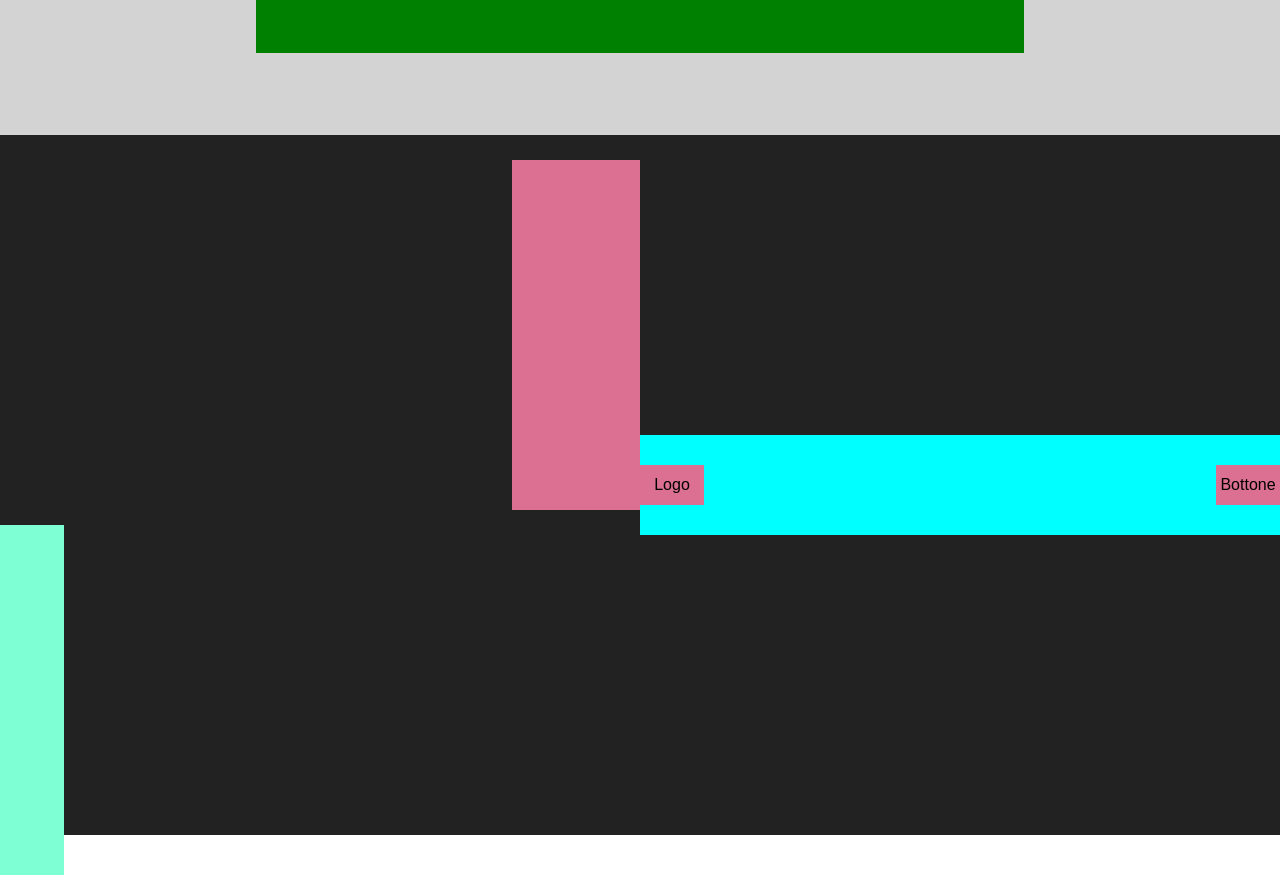
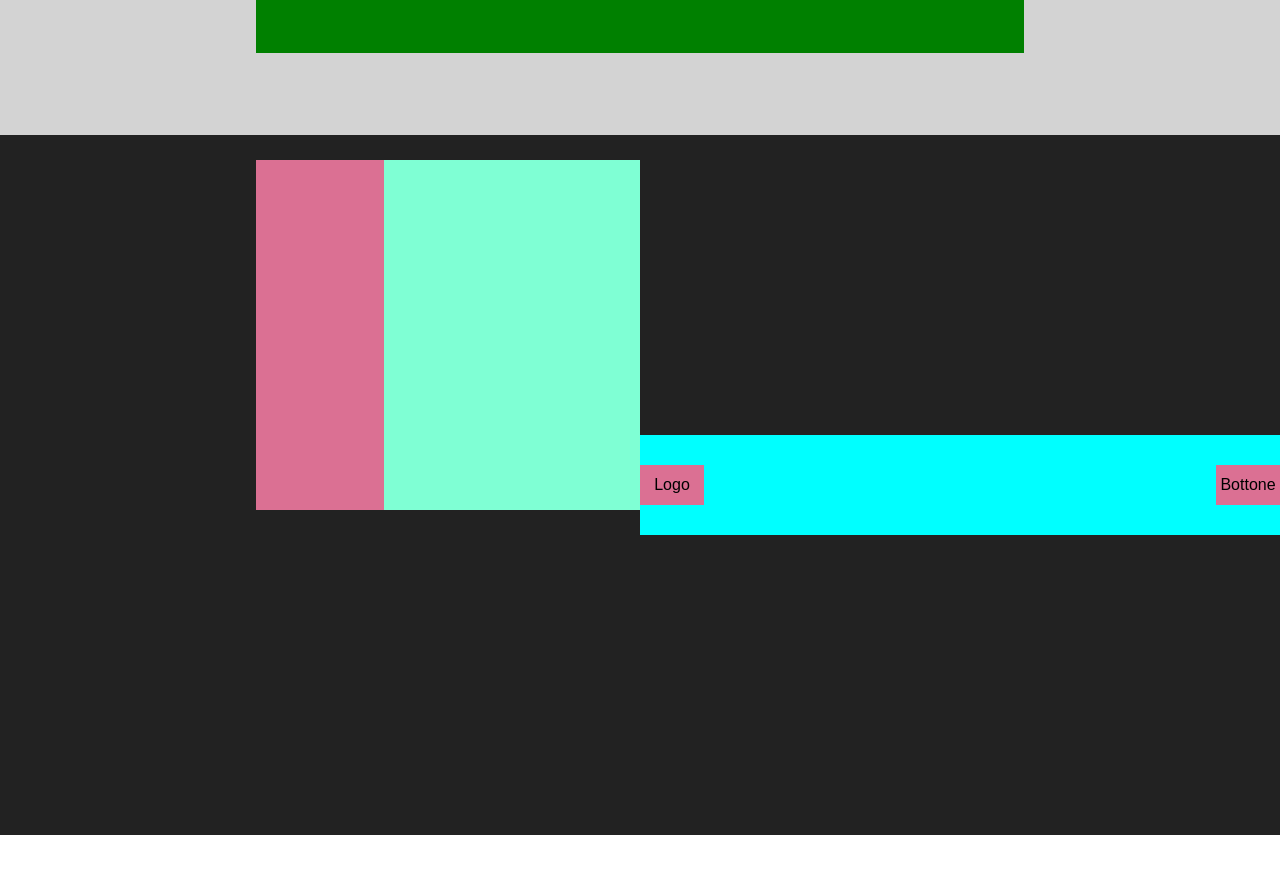
Before and after one commit to thomassalvaterra/htmlcss-struttura-discord, a plain HTML site: page index.html in a window 1280 px wide. Shown: the part 3180-4058 px from the top of the page. After the commit the page ends 4015 px from the top, so only its background shows below. Drawn offline with Linux system fonts and the light colour scheme.

Commit message:
seconda versione

```diff
--- a/css/style.css
+++ b/css/style.css
@@ -118,6 +118,7 @@ header{
 .foot-item{
     width: 60%;
     height: 650px;
+    display: flex;
 }
 
 .alone{
--- a/index.html
+++ b/index.html
@@ -46,9 +46,7 @@
 			</div>
 		</section>
 	</main>
-    </div>
-</body>
-<footer>
+	<footer>
 	<div class="foot-container">
 		<div class="foot-item">
 			<div class="alone"></div>
@@ -63,4 +61,6 @@
 		</div>
 	</div>
 </footer>
+</body>
+
 </html>
```
